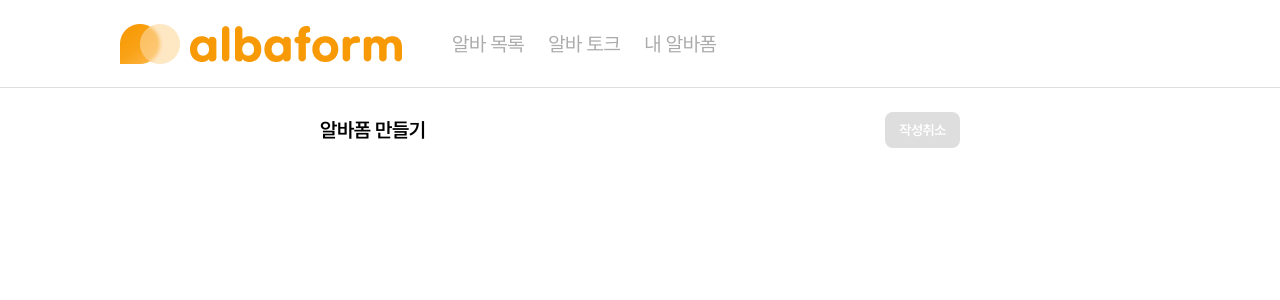
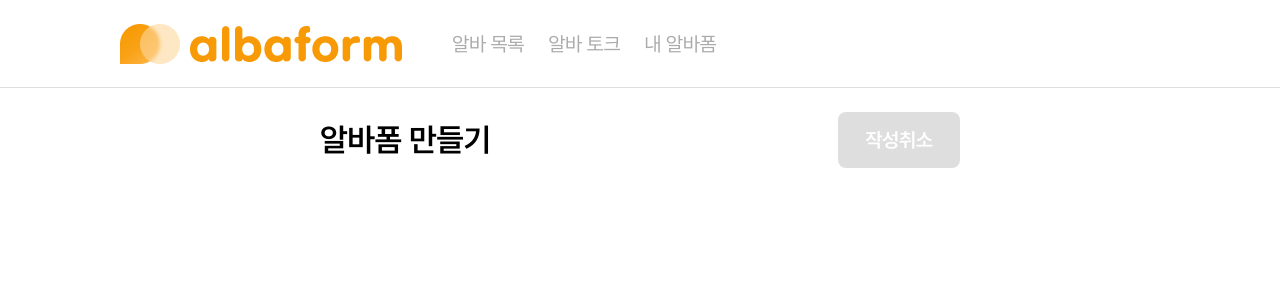
Before and after one commit to y5037/albaform-deploy, a Next.js app: page /createAlbaform in a window 1280 px wide. Shown: the top 300 px of the page. Built offline with nearby package versions, Linux system fonts and the light colour scheme.

Commit message:
feat: 커스텀버튼 작성

```diff
--- /dev/null
+++ b/src/app/createAlbaform/components/CustomButton.tsx
@@ -0,0 +1,105 @@
+'use client';
+
+import React from 'react';
+import styled, { css } from 'styled-components';
+
+type ButtonSize = 'small' | 'large';
+type ButtonVariant = 'primary' | 'large_primary' | 'secondary';
+
+interface CustomButtonProps
+  extends React.ButtonHTMLAttributes<HTMLButtonElement> {
+  size?: ButtonSize;
+  variant?: ButtonVariant;
+}
+
+const size = {
+  // 취소 버튼
+  small: css`
+    font-size: 20px;
+    line-height: 32px;
+    padding: 12px 24px;
+
+    @media (max-width: 1024px) {
+      font-size: 14px;
+      line-height: 24px;
+      padding: 8px 14px;
+    }
+  `,
+  // 저장, 등록 버튼
+  large: css`
+    font-size: 20px;
+    line-height: 32px;
+    padding: 12px 24px;
+
+    @media (max-width: 1024px) {
+      padding: 16px;
+      font-size: 16px;
+      line-height: 26px;
+    }
+  `,
+};
+
+const variant = {
+  // 취소 버튼
+  primary: css`
+    background-color: var(--gray100);
+    color: var(--white);
+    width: 74px;
+    border: none;
+
+    &:hover {
+      background-color: var(--primary-orange400);
+    }
+
+    @media (max-width: 1024px) {
+      width: 52px;
+    }
+  `,
+  // 등록 버튼
+  large_primary: css`
+    background-color: var(--gray100);
+    color: var(--white);
+    width: 100%;
+    border: none;
+
+    &:hover {
+      background-color: var(--primary-orange400);
+    }
+  `,
+  // 저장 버튼
+  secondary: css`
+    background-color: var(--white);
+    color: var(--gray400);
+    width: 100%;
+    border: 1px solid var(--gray100);
+
+    &:hover {
+      color: var(--primary-orange400);
+      border: 1px solid var(--primary-orange400);
+    }
+  `,
+};
+
+const StyledButton = styled.button<CustomButtonProps>`
+  text-align: center;
+  font-weight: 600;
+  border-radius: 8px;
+  transition: all 0.2s;
+  cursor: pointer;
+
+  ${(props) => size[props.size || 'small']}
+  ${(props) => variant[props.variant || 'primary']}
+`;
+
+export default function CustomButton({
+  children,
+  size = 'small',
+  variant = 'primary',
+  ...rest
+}: CustomButtonProps) {
+  return (
+    <StyledButton size={size} variant={variant} {...rest}>
+      {children}
+    </StyledButton>
+  );
+}
--- a/src/app/createAlbaform/page.tsx
+++ b/src/app/createAlbaform/page.tsx
@@ -1,15 +1,18 @@
+import CustomButton from './components/CustomButton';
+
 export default function CreateForm() {
   return (
     <>
-      <div className='flex justify-between items-center max-w-[327px] pt-[112px] mx-auto md:max-w-[640px]'>
-        <h1 className='font-semibold text-xl leading-[32px]'>알바폼 만들기</h1>
-        <button
+      <div className='flex justify-between items-center max-w-[327px] pt-[112px] mx-auto lg:max-w-[640px]'>
+        <h1
           className='
-          bg-[var(--gray100)] text-[var(--white)] font-semibold text-center text-sm
-          rounded-lg px-[14px] py-[8px]'
+          font-semibold text-[20px] leading-[32px]
+          lg:text-[32px] lg:leading-[46px]
+        '
         >
-          작성취소
-        </button>
+          알바폼 만들기
+        </h1>
+        <CustomButton>작성취소</CustomButton>
       </div>
     </>
   );
```
